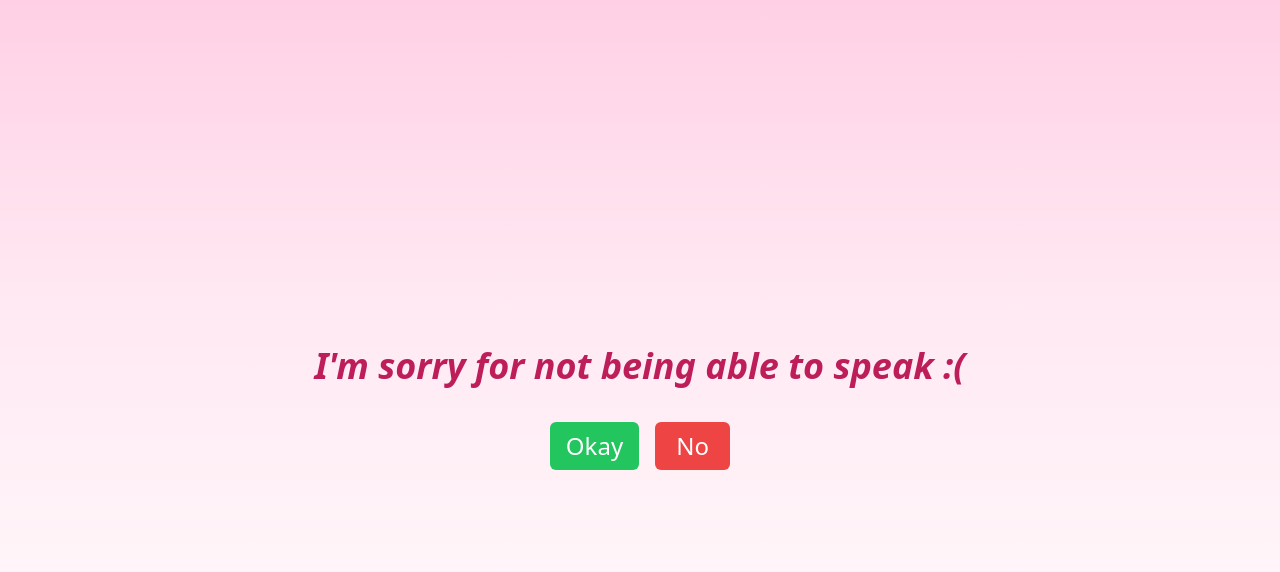
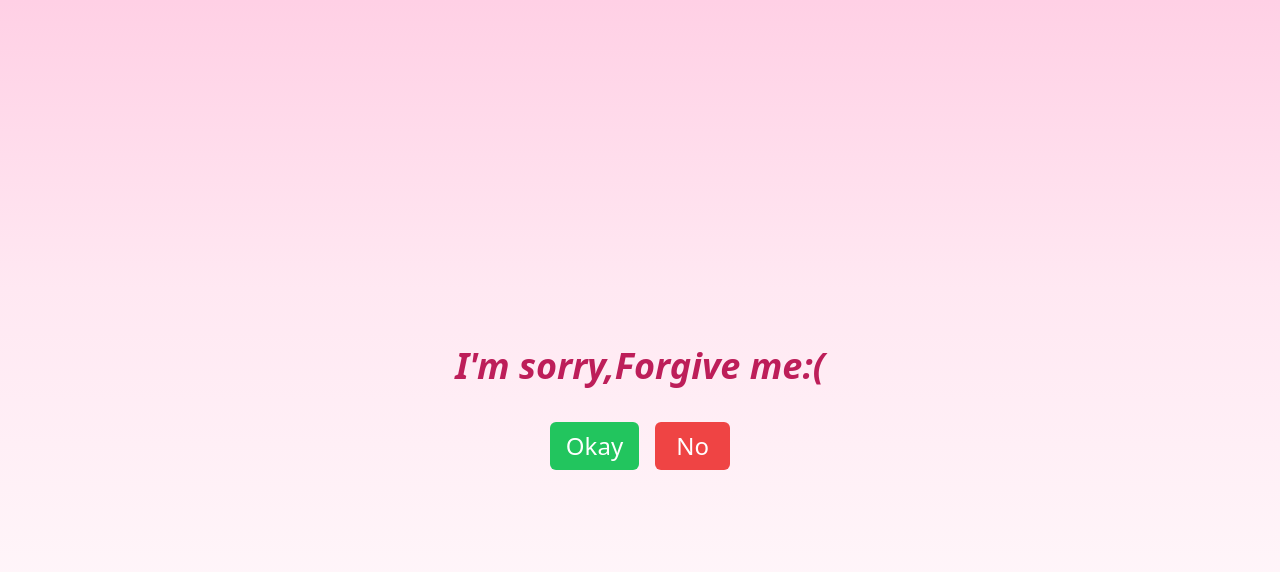
Before and after one commit to astafofo/sorry, a plain HTML site: page index.html in a window 1280 px wide. Drawn offline with nearby package versions, Linux system fonts and the light colour scheme.

Commit message:
Update index.html

```diff
--- a/index.html
+++ b/index.html
@@ -38,7 +38,7 @@
 <body class="gradient-background">
   <div class="flex items-center justify-center h-screen">
     <div class="flex flex-col items-center p-4">
-      <h2 id="valentineQuestion" class="text-4xl font-bold italic text-[#bd1e59] my-4">I'm sorry for not being able to speak :(</h2>
+      <h2 id="valentineQuestion" class="text-4xl font-bold italic text-[#bd1e59] my-4">I'm sorry,Forgive me:(</h2>
       <div class="flex gap-4 pt-5 items-center" id="responseButtons">
         <button id="OkayButton"
           class="bounce2 inline-flex items-center justify-center whitespace-nowrap rounded-md text-2xl font-medium disabled:pointer-events-none disabled:opacity-50 hover:bg-green-400 min-h-12 min-w-[75px] px-4 py-2 bg-green-500 text-white transition"
```
